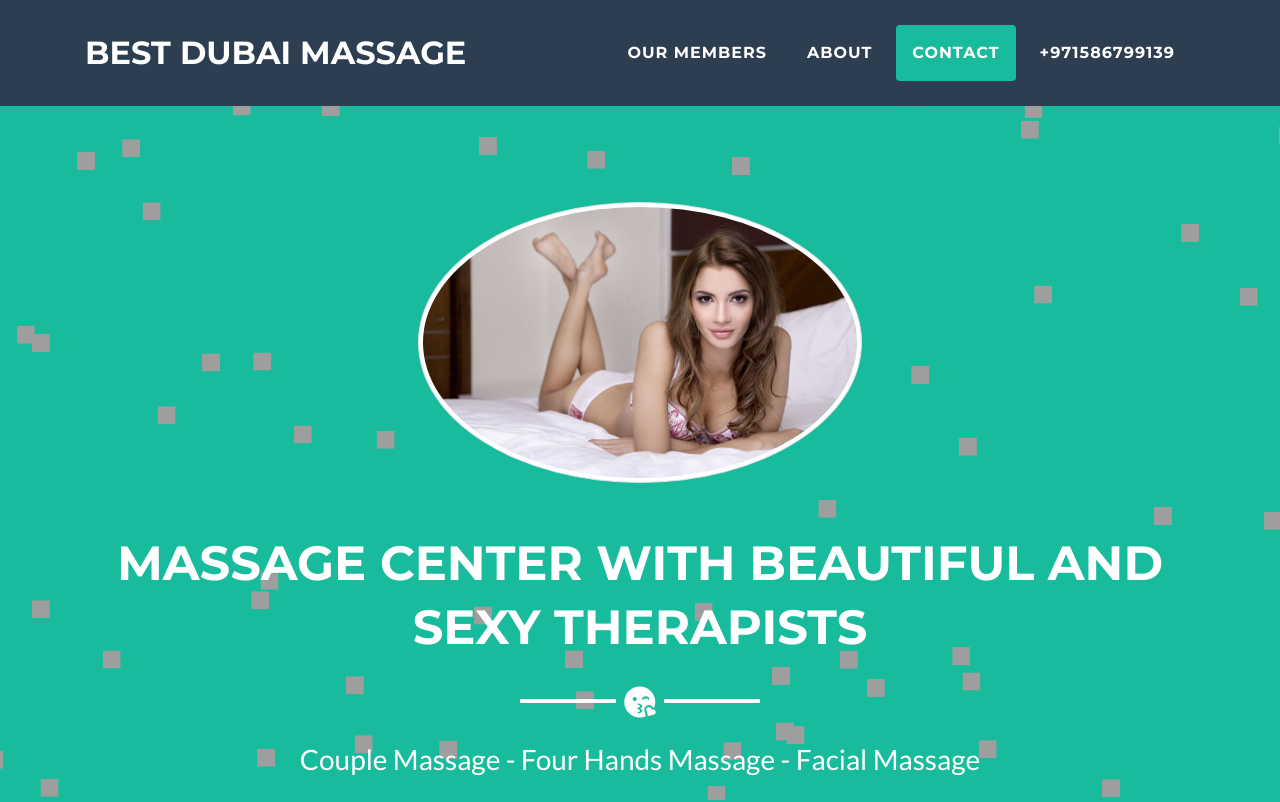
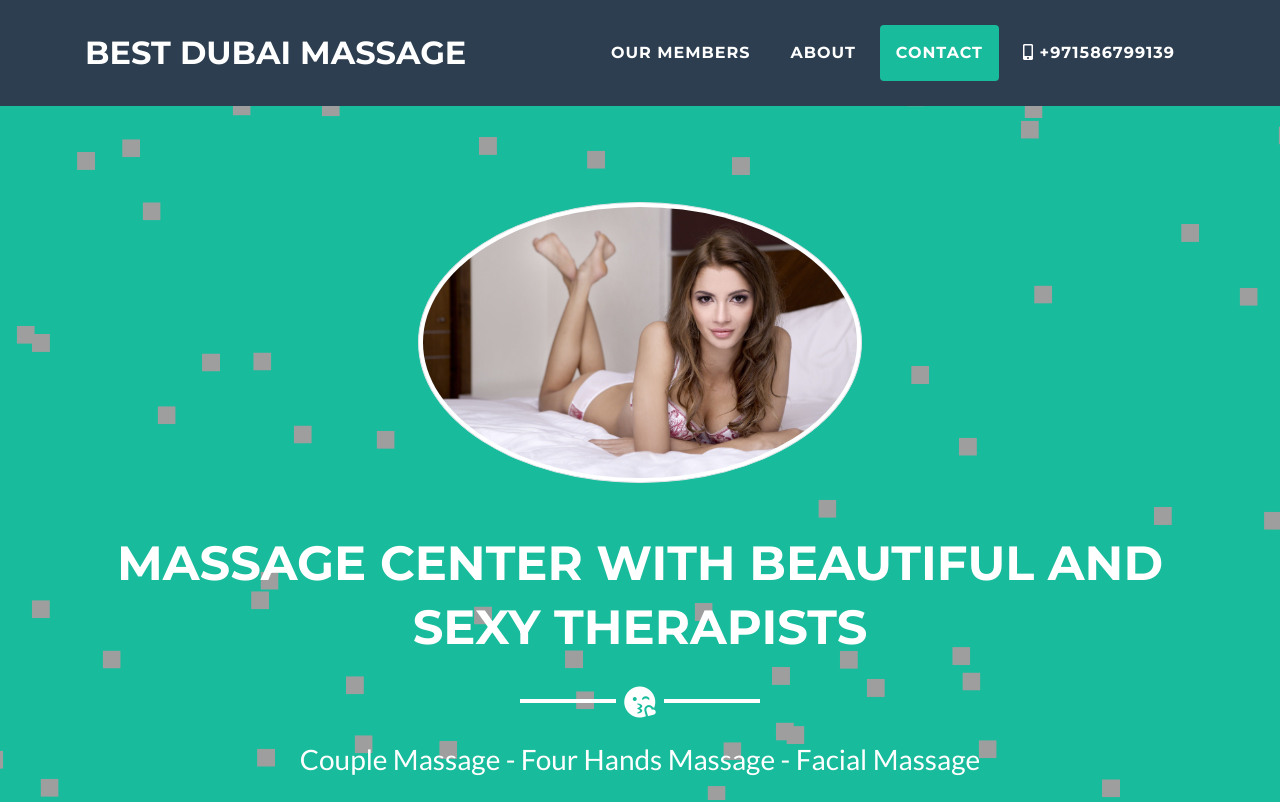
Before and after one commit to zeemaarCA/mina, a plain HTML site: page index.html in a window 1280 px wide. Shown: the top 802 px of the page. Drawn offline with nearby package versions, Linux system fonts and the light colour scheme.

Commit message:
add icon

```diff
--- a/index.html
+++ b/index.html
@@ -50,7 +50,7 @@
               <a class="nav-link py-3 px-0 px-lg-3 rounded js-scroll-trigger" href="#contact">Contact</a>
             </li>
             <li class="nav-item mx-0 mx-lg-1">
-              <a class="nav-link py-3 px-0 px-lg-3 rounded js-scroll-trigger" href=" href="tel:+971586799139"">+971586799139</a>
+              <a href="tel:+971586799139" class="nav-link py-3 px-0 px-lg-3 rounded"><i class="fas fa-mobile-alt" aria-hidden></i> +971586799139</a>
             </li>
           </ul>
         </div>
```
